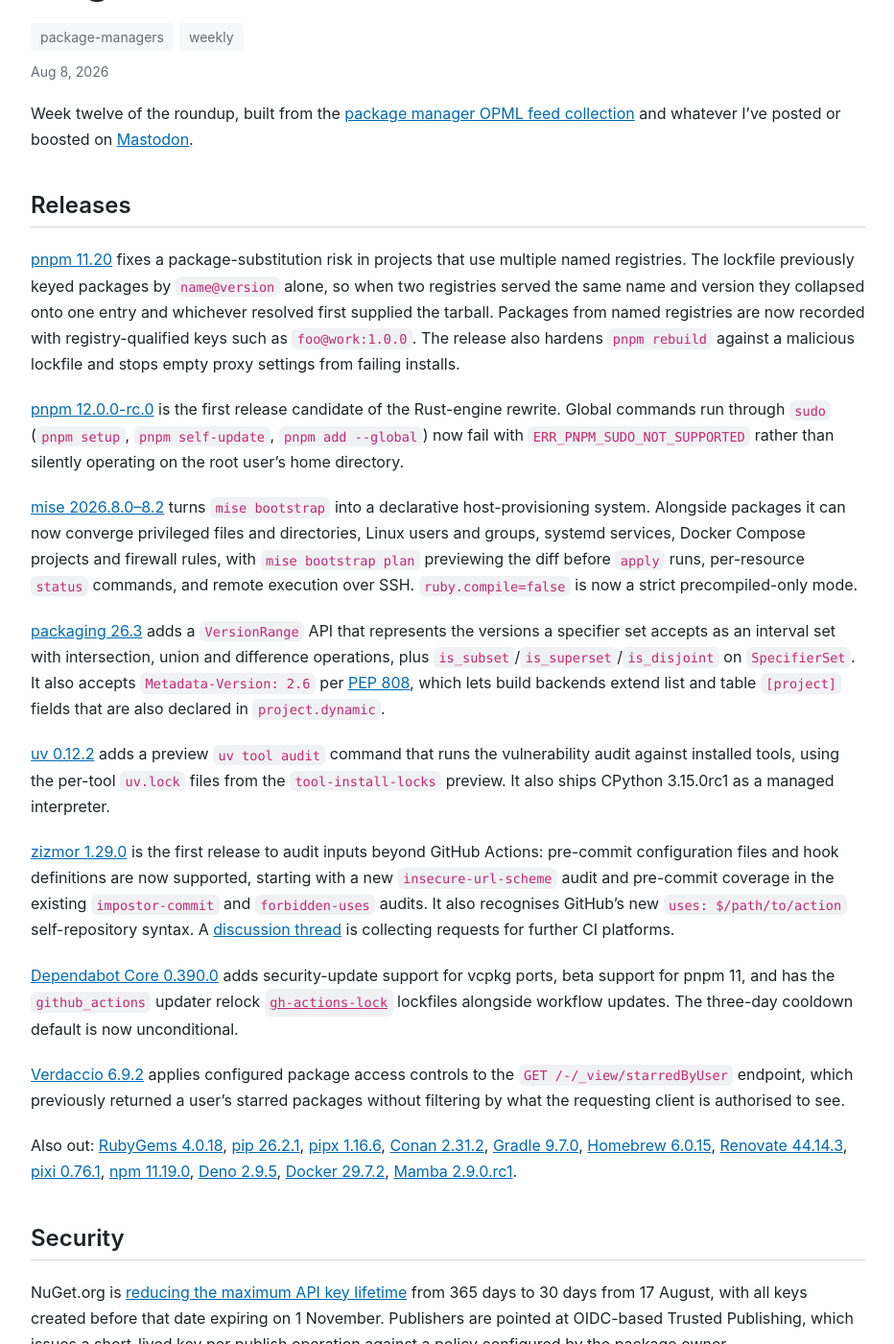
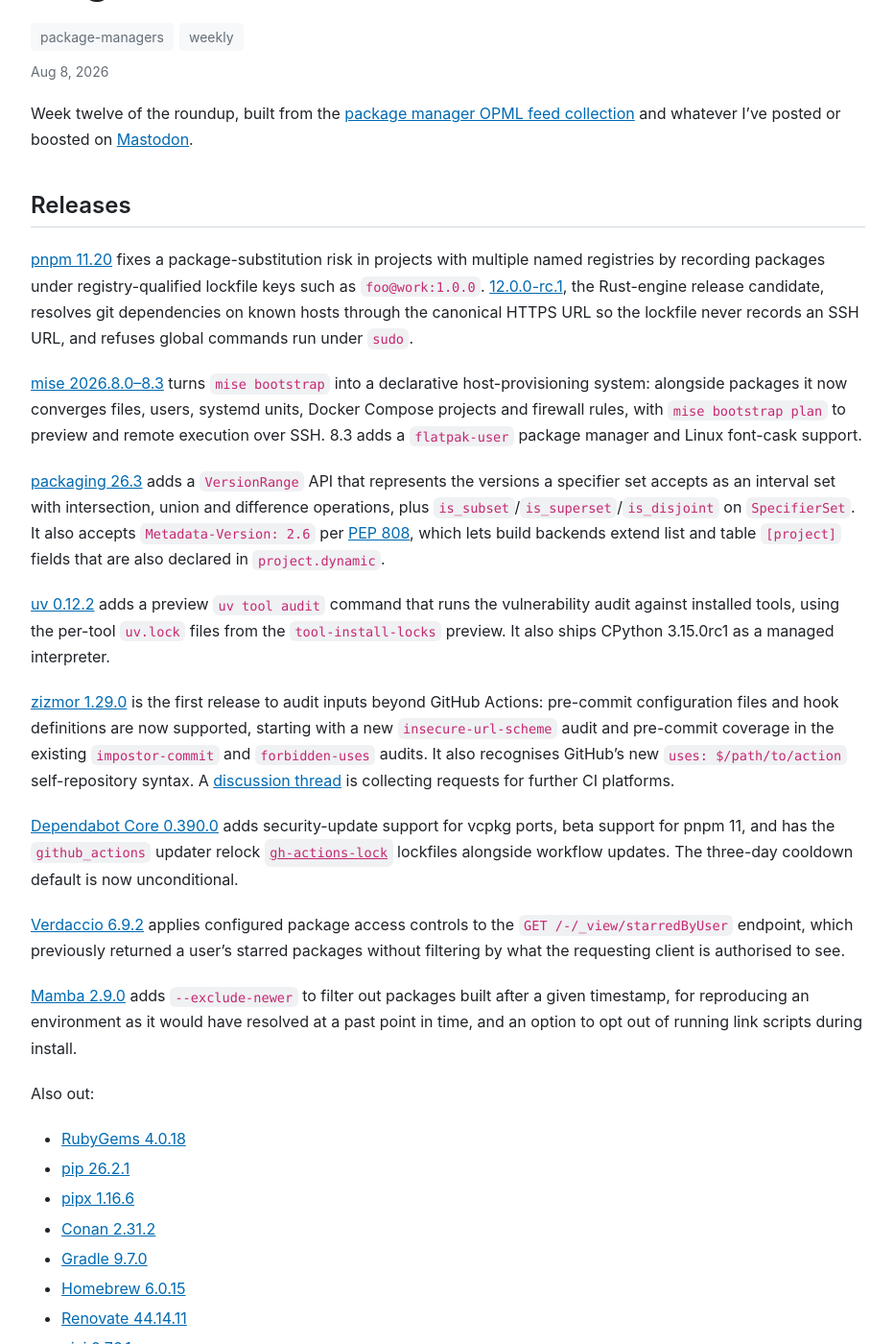
Before and after one commit to andrew/nesbitt.io, a Jekyll site: the page built from _posts/2026/2026-08-08-this-week-in-package-management.md, in a window 1280 px wide and 1400 px high, scrolled down 265 px. Shown: the whole window at 96% size, without its empty margins (173-1105 px from the left). Built offline with Jekyll 4.4.1, drawn with Linux system fonts in a browser that asks for light colours; comment, search, counter and statistics services are not loaded; some of the changed text lies outside the part shown.

Commit message:
Update twipm

```diff
--- a/_posts/2026/2026-08-08-this-week-in-package-management.md
+++ b/_posts/2026/2026-08-08-this-week-in-package-management.md
@@ -12,11 +12,9 @@
 
 ## Releases
 
-[pnpm 11.20](https://pnpm.io/blog/releases/11.20) fixes a package-substitution risk in projects that use multiple named registries. The lockfile previously keyed packages by `name@version` alone, so when two registries served the same name and version they collapsed onto one entry and whichever resolved first supplied the tarball. Packages from named registries are now recorded with registry-qualified keys such as `foo@work:1.0.0`. The release also hardens `pnpm rebuild` against a malicious lockfile and stops empty proxy settings from failing installs.
+[pnpm 11.20](https://pnpm.io/blog/releases/11.20) fixes a package-substitution risk in projects with multiple named registries by recording packages under registry-qualified lockfile keys such as `foo@work:1.0.0`. [12.0.0-rc.1](https://github.com/pnpm/pnpm/releases/tag/v12.0.0-rc.1), the Rust-engine release candidate, resolves git dependencies on known hosts through the canonical HTTPS URL so the lockfile never records an SSH URL, and refuses global commands run under `sudo`.
 
-[pnpm 12.0.0-rc.0](https://github.com/pnpm/pnpm/releases/tag/v12.0.0-rc.0) is the first release candidate of the Rust-engine rewrite. Global commands run through `sudo` (`pnpm setup`, `pnpm self-update`, `pnpm add --global`) now fail with `ERR_PNPM_SUDO_NOT_SUPPORTED` rather than silently operating on the root user's home directory.
-
-[mise 2026.8.0–8.2](https://github.com/jdx/mise/releases/tag/v2026.8.2) turns `mise bootstrap` into a declarative host-provisioning system. Alongside packages it can now converge privileged files and directories, Linux users and groups, systemd services, Docker Compose projects and firewall rules, with `mise bootstrap plan` previewing the diff before `apply` runs, per-resource `status` commands, and remote execution over SSH. `ruby.compile=false` is now a strict precompiled-only mode.
+[mise 2026.8.0–8.3](https://github.com/jdx/mise/releases/tag/v2026.8.3) turns `mise bootstrap` into a declarative host-provisioning system: alongside packages it now converges files, users, systemd units, Docker Compose projects and firewall rules, with `mise bootstrap plan` to preview and remote execution over SSH. 8.3 adds a `flatpak-user` package manager and Linux font-cask support.
 
 [packaging 26.3](https://github.com/pypa/packaging/releases/tag/26.3) adds a `VersionRange` API that represents the versions a specifier set accepts as an interval set with intersection, union and difference operations, plus `is_subset`/`is_superset`/`is_disjoint` on `SpecifierSet`. It also accepts `Metadata-Version: 2.6` per [PEP 808](https://peps.python.org/pep-0808/), which lets build backends extend list and table `[project]` fields that are also declared in `project.dynamic`.
 
@@ -28,7 +26,22 @@
 
 [Verdaccio 6.9.2](https://github.com/verdaccio/verdaccio/releases/tag/v6.9.2) applies configured package access controls to the `GET /-/_view/starredByUser` endpoint, which previously returned a user's starred packages without filtering by what the requesting client is authorised to see.
 
-Also out: [RubyGems 4.0.18](https://blog.rubygems.org/2026/08/05/4.0.18-released.html), [pip 26.2.1](https://github.com/pypa/pip/releases/tag/26.2.1), [pipx 1.16.6](https://github.com/pypa/pipx/releases/tag/1.16.6), [Conan 2.31.2](https://github.com/conan-io/conan/releases/tag/2.31.2), [Gradle 9.7.0](https://github.com/gradle/gradle/releases/tag/v9.7.0), [Homebrew 6.0.15](https://github.com/Homebrew/brew/releases/tag/6.0.15), [Renovate 44.14.3](https://github.com/renovatebot/renovate/releases/tag/44.14.3), [pixi 0.76.1](https://github.com/prefix-dev/pixi/releases/tag/v0.76.1), [npm 11.19.0](https://github.com/npm/cli/releases/tag/v11.19.0), [Deno 2.9.5](https://github.com/denoland/deno/releases/tag/v2.9.5), [Docker 29.7.2](https://github.com/moby/moby/releases/tag/docker-v29.7.2), [Mamba 2.9.0.rc1](https://github.com/mamba-org/mamba/releases/tag/2.9.0.rc1).
+[Mamba 2.9.0](https://github.com/mamba-org/mamba/releases/tag/2.9.0) adds `--exclude-newer` to filter out packages built after a given timestamp, for reproducing an environment as it would have resolved at a past point in time, and an option to opt out of running link scripts during install.
+
+Also out:
+
+- [RubyGems 4.0.18](https://blog.rubygems.org/2026/08/05/4.0.18-released.html)
+- [pip 26.2.1](https://github.com/pypa/pip/releases/tag/26.2.1)
+- [pipx 1.16.6](https://github.com/pypa/pipx/releases/tag/1.16.6)
+- [Conan 2.31.2](https://github.com/conan-io/conan/releases/tag/2.31.2)
+- [Gradle 9.7.0](https://github.com/gradle/gradle/releases/tag/v9.7.0)
+- [Homebrew 6.0.15](https://github.com/Homebrew/brew/releases/tag/6.0.15)
+- [Renovate 44.14.11](https://github.com/renovatebot/renovate/releases/tag/44.14.11)
+- [pixi 0.76.1](https://github.com/prefix-dev/pixi/releases/tag/v0.76.1)
+- [npm 11.19.0](https://github.com/npm/cli/releases/tag/v11.19.0)
+- [Deno 2.9.5](https://github.com/denoland/deno/releases/tag/v2.9.5)
+- [Docker 29.7.2](https://github.com/moby/moby/releases/tag/docker-v29.7.2)
+- [winget 1.30.90-preview](https://github.com/microsoft/winget-cli/releases/tag/v1.30.90-preview)
 
 ## Security
 
@@ -44,11 +57,19 @@
 
 [Making RubyGems Guides friendly to humans and AI](https://blog.rubygems.org/2026/08/06/making-rubygems-guides-ai-friendly.html): guides.rubygems.org now serves `sitemap.xml`, `robots.txt` and per-page plain-text renderings so agents can fetch a guide without navigation and markup, prompted by the Evil Martians Ruby/Rails LLM discoverability scorecard.
 
+[A Vision for Cargo](https://epage.github.io/blog/2026/08/cargo-vision/) (Ed Page): a Cargo team member sets out the workflows he wants to improve, covering dependency discovery and audit points in the crates.io ecosystem, build performance, plumbing commands and programmatic APIs for tools built on Cargo, and the state of the Cargo codebase itself.
+
 ## Elsewhere
+
+The [Software Stewardship Lab](https://stewardshiplab.org/) launched on Thursday, a non-profit applied research lab for open source sustainability that I'm a director of. I've [written it up separately](/2026/08/07/the-software-stewardship-lab), and there's a [Sustain podcast episode](https://podcast.sustainoss.org/292) with executive director Vlad-Stefan Harbuz.
 
 William Woodruff's EuroPython 2026 keynote [Securing Python for the next decade](https://www.youtube.com/watch?v=wMPe_KepOjc) is online.
 
 [htmx 4: the game](https://sethmlarson.dev/htmx-4-the-game) (Seth Larson): htmx 4 shipped as a physical Game Boy cartridge, and the distribution mechanism for the library source is to finish the game and hand-type it from the screen.
+
+[help wanted](https://lake.computer/blog/help-wanted/) (Lake Hope): a maintainer responds to feedback from the community.
+
+[jj v0.44.0](https://github.com/jj-vcs/jj/releases/tag/v0.44.0) stabilises tag support: tags can be tracked or untracked like bookmarks, with tracked tags pushed by default.
 
 [Stylometric Defenses Against Author Impersonation in Software Repositories](https://arxiv.org/abs/2608.02695) (Ravich et al., arXiv) builds a patch-level authorship verifier from twenty years of Linux kernel commit history and applies it retroactively to real supply-chain incidents: the 2021 PHP backdoor commits surface within about 1% of the maintainer review queue and the 2026 ForceMemo spoofs at a median 0.8% per-repository review burden.
 
```
Also changed, not shown: _data/stats.json (+66 -66 lines).
